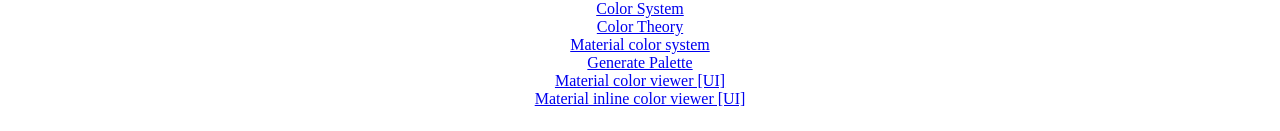
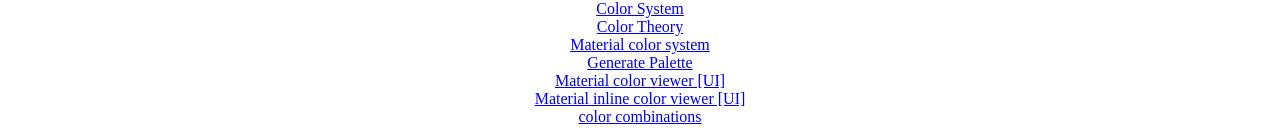
Before and after one commit to alialiayman/Casual, a React (Create React App) app: page /colors in a window 1280 px wide. Shown: the part 1768-1899 px from the top of the page. Built offline with nearby package versions, Linux system fonts and the light colour scheme.

Commit message:
Update Colors.js

```diff
--- a/src/features/colors/Colors.js
+++ b/src/features/colors/Colors.js
@@ -29,7 +29,7 @@
         <a href="https://material.io/resources/color/#!/?view.left=0&view.right=0">Material color viewer [UI]</a>
         <a href="https://material.io/inline-tools/color/">Material inline color viewer [UI]</a>
 
-
+        <a href="https://www.tailorbrands.com/blog/logo-color-combinations">color combinations</a>
 
             </div>
 
```
